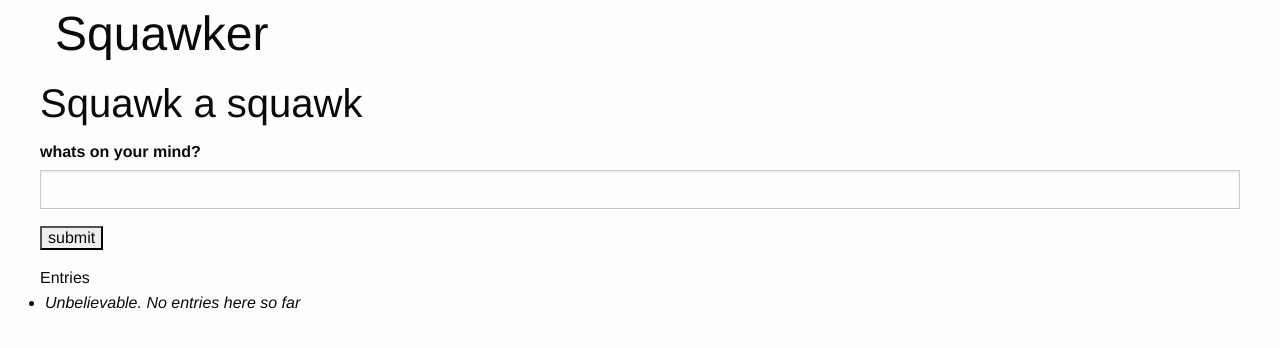
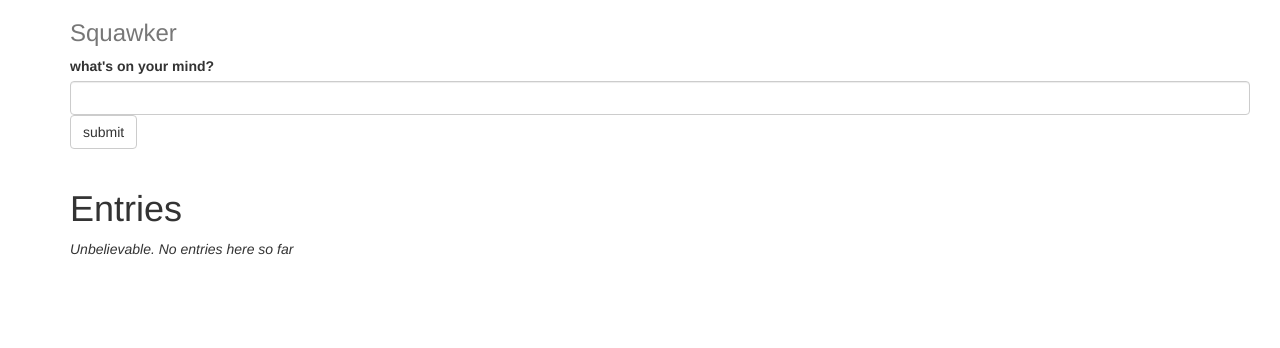
Before and after one commit to startup-systems/squawker, a Flask app: page / in a window 1280 px wide. Shown: the top 348 px of the page. Run offline with Flask 2, Linux system fonts and the light colour scheme; data that the repository does not hold is empty; some libraries are stand-ins or nearby versions.

Commit message:
added server side validation

```diff
--- a/squawker/server.py
+++ b/squawker/server.py
@@ -4,7 +4,7 @@ import sqlite3
 
 # -- leave these lines intact --
 
-from flask import render_template, request, redirect, url_for
+from flask import render_template, request, redirect, url_for, abort
 
 app = Flask(__name__)
 
@@ -49,12 +49,13 @@ def root():
     squawks = cursor_object.fetchall()
     return render_template('index.html', squawks=squawks)
 
+
 @app.route('/add_squawk', methods=['POST'])
 def add_squawk():
-    # if not session.get('logged_in'):
-    #     abort(400)
+    if len(request.form['squawk_text']) > 140:
+        abort(400)
     conn = get_db()
-    conn.execute('insert into squawks (squawk_text) values (?)', [request.form['squawk_text']])
+    conn.execute('INSERT INTO squawks (squawk_text) VALUES (?)', [request.form['squawk_text']])
     conn.commit()
     return redirect(url_for('root'))
 
--- a/squawker/static/app.css
+++ b/squawker/static/app.css
@@ -1,13 +1,9 @@
-body{
-	width: 700px ;
-	margin-left: auto ;
-	margin-right: auto ;
-}
 h1{
 	font-family: 'Josefin Slab', serif;
 	font-weight: 600;
 }
-h2{
+
+.squawk, h2{
 	font-family: 'Raleway', sans-serif;
 }
 
--- a/squawker/templates/index.html
+++ b/squawker/templates/index.html
@@ -1,29 +1,35 @@
 {% extends "layout.html" %}
 {% block body %}
-  <div class="row">
-    <div class="columns large-12">
-      <h2>Squawk a squawk</h2>
-      <form action="{{ url_for('add_squawk') }}" method="post">
-        <dl>
-          <dt>whats on your mind?
-          <dd><input type="text" name="squawk_text" pattern=".{1,140}" oninvalid="alert('fudge')">
-          <dd><input type="submit" value="submit">
-        </dl>
-      </form>
+  <div class="container">
+    <form action="{{ url_for('add_squawk') }}" method="post" class="form-inline">
+      <div class="form-inline">
+        <label for="squawk_text">what's on your mind?</label>
+        <input type="text" class="form-control" name="squawk_text" pattern=".{1,140}" size="140" oninvalid="alert('fudge')">
+        <input type="submit" class="btn btn-default" value="submit">
+      </div>
+    </form>
+  </div>
+
+<br>
+  <div class="container">
+    <div class="columns large-12" id="yo">
+  		<h1>
+        Entries
+      </h1>
+  	</div>
+
+  	<div class="squawks">
+    {% for squawk in squawks %}
+      <blockquote class="blockquote">
+        {{ squawk[1] }}
+      </blockquote>
+
+    {% else %}
+      <div class="error">
+        <em>Unbelievable.  No entries here so far</em>
+    {% endfor %}
+    	</div>
     </div>
   </div>
 
-  <div class="row">
-    <div class="columns large-12">
-  		Entries
-  	</div>
-  	<ul class="squawks">
-    {% for squawk in squawks %}
-      <li><h2>{{ squawk[1] }}</h2>
-    {% else %}
-      <li><em>Unbelievable.  No entries here so far</em>
-    {% endfor %}
-  	</ul>
-  </div>
-
 {% endblock %}
--- a/squawker/templates/layout.html
+++ b/squawker/templates/layout.html
@@ -1,13 +1,18 @@
 <!doctype html>
-<title>ddc88 squawker</title>
-<link rel=stylesheet type=text/css href="{{ url_for('static', filename='style.css') }}">
-<link rel=stylesheet type=text/css href="{{ url_for('static', filename='foundation.css') }}">
-<link rel=stylesheet type=text/css href="{{ url_for('static', filename='foundation.min.css') }}">
-<link href="https://fonts.googleapis.com/css?family=Josefin+Slab:400,600|Raleway" rel="stylesheet">
-<div class="row">
-  <div class="columns large-12">
-  	<h1>Squawker</h1>
-  </div>
-  {% block body %}{% endblock %}
-
-</div>
+<head>
+    <meta charset="utf-8">
+    <meta http-equiv="X-UA-Compatible" content="IE=edge">
+    <meta name="viewport" content="width=device-width, initial-scale=1">
+	<title>ddc88 squawker</title>
+	<link rel=stylesheet type=text/css href="{{ url_for('static', filename='app.css') }}">
+	<link rel="stylesheet" href="https://maxcdn.bootstrapcdn.com/bootstrap/3.3.7/css/bootstrap.min.css" integrity="sha384-BVYiiSIFeK1dGmJRAkycuHAHRg32OmUcww7on3RYdg4Va+PmSTsz/K68vbdEjh4u" crossorigin="anonymous">
+	<link href="https://fonts.googleapis.com/css?family=Josefin+Slab:400,600|Raleway" rel="stylesheet">
+</head>
+<body>
+	<div class="container">
+		<div class="header clearfix">
+	        <h3 class="text-muted">Squawker</h3>
+	    </div>
+	</div>
+	  {% block body %}{% endblock %}
+</body>
```
Also changed, not shown: 1 other file.
